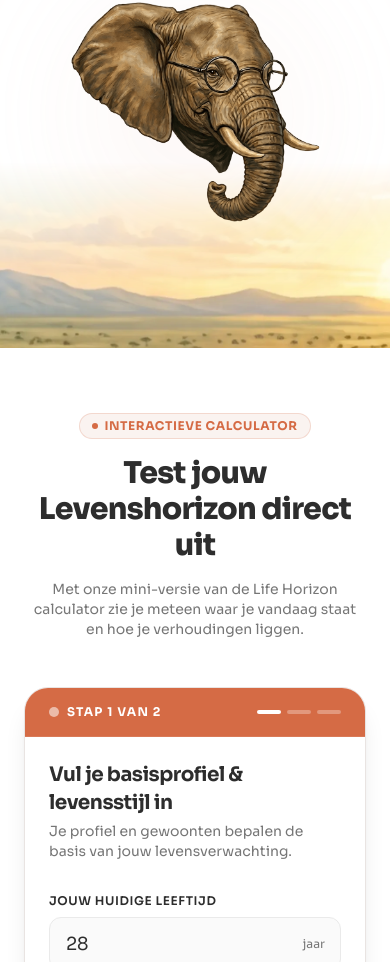
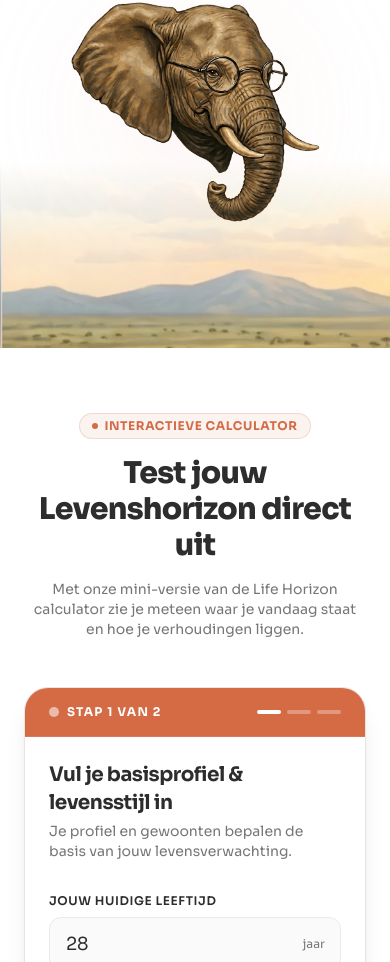
Before and after one commit to bjtromp-GH/Life-Horizon-Website, a React (Vite) app: page / in a window 390 px wide. Shown: the part 899-1861 px from the top of the page. Built offline with nearby package versions, Linux system fonts and the light colour scheme.

Commit message:
Shift background image to make sun visible on mobile

```diff
--- a/src/components/Hero.tsx
+++ b/src/components/Hero.tsx
@@ -45,7 +45,7 @@ export default function Hero() {
         style={{
           backgroundImage: "url('/IMG/horizon-balk.webp')",
           backgroundSize: "cover",
-          backgroundPosition: "bottom center",
+          backgroundPosition: "bottom 70%",
           WebkitMaskImage: "linear-gradient(to bottom, transparent 0%, black 60%)",
           maskImage: "linear-gradient(to bottom, transparent 0%, black 60%)"
         }}
```
